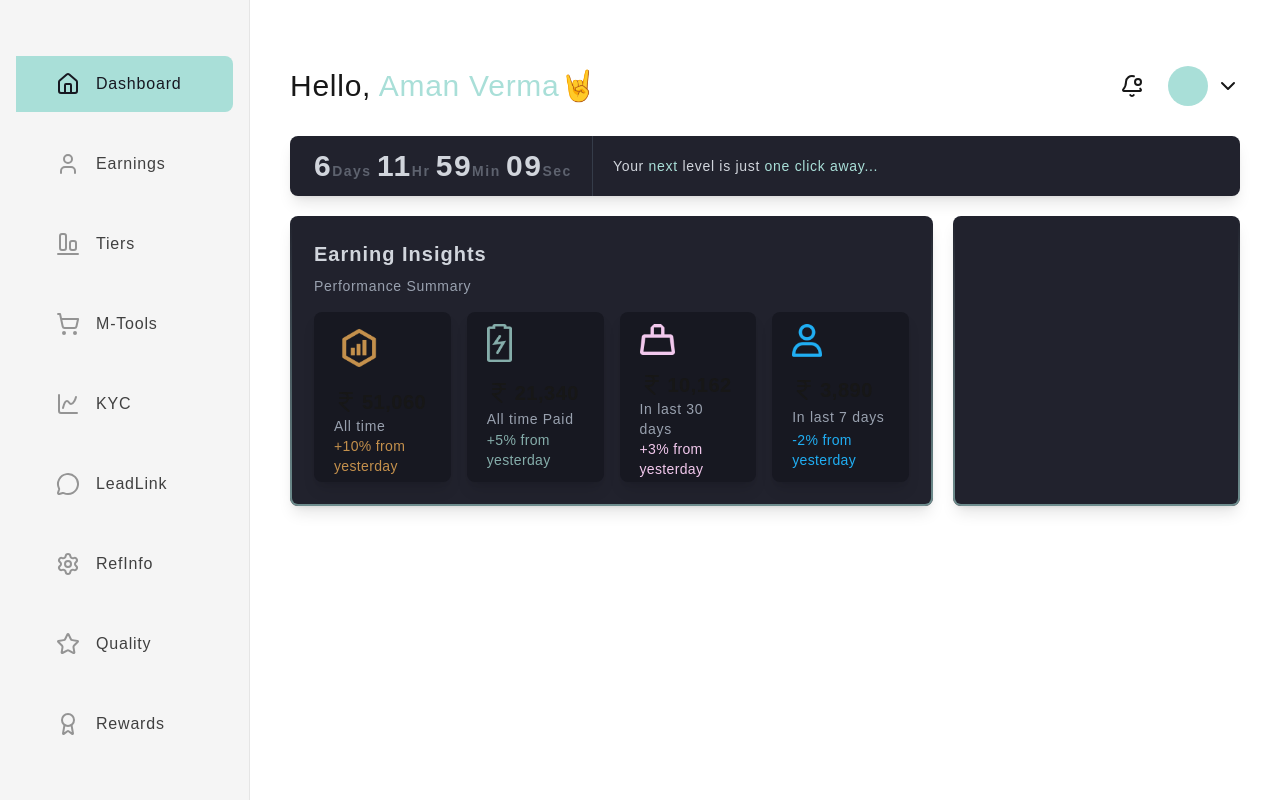
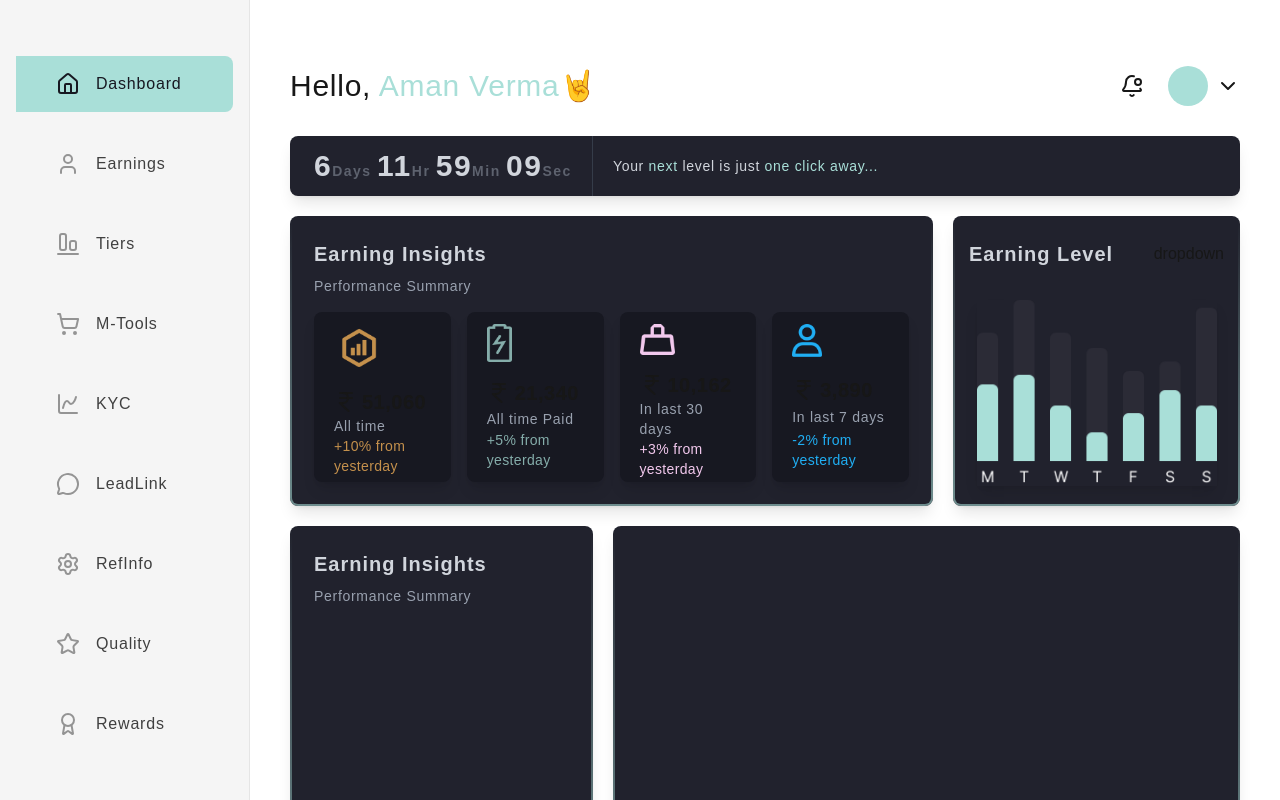
Before and after one commit to Aman-v4/idigital, a Next.js app: page / in a window 1280 px wide. Built offline with nearby package versions, Linux system fonts and the light colour scheme.

Commit message:
3rd section 70% done

```diff
--- a/src/app/page.tsx
+++ b/src/app/page.tsx
@@ -180,13 +180,36 @@ export default function DashboardLayout({
               </div>
 
               <div className=" flex-[3] gradient-border border-b-0.5 border-[#a9dfd891] relative h-[290px] rounded-lg bg-[#21222D] shadow-lg py-6 px-4">
+                <div className="flex justify-between items-center">
+                  <p className="text-gray-300 text-xl font-semibold tracking-wider">Earning Level</p>
+                  <div>
+                    dropdown
+                  </div>
+                </div>
+                <div className="flex justify-center items-center mt-8">
+                  <Image src="/graph2.png" alt="level" width={240} height={240} className="shadow-lg" />
+
+                </div>
+
 
               </div>
             </div>
 
 
 
-            <div>
+            <div className="flex gap-5">
+              <div className=" flex-[3] flex flex-col gap-4 gradient-border border-b-0.5 border-[#a9dfd891] relative h-[350px] rounded-lg bg-[#21222D] shadow-lg py-6 px-6">
+                <div className="flex flex-col gap-2">
+                  <p className="text-gray-300 text-xl font-semibold tracking-wider">Earning Insights</p>
+                  <p className="text-gray-400 text-sm  tracking-wider">Performance Summary</p>
+                </div>
+
+
+              </div>
+
+              <div className=" flex-[7] gradient-border border-b-0.5 border-[#a9dfd891] relative h-[350px] rounded-lg bg-[#21222D] shadow-lg py-6 px-4">
+
+              </div>
 
             </div>
           </div>
```
Also changed, not shown: public/graph2.png (added).
